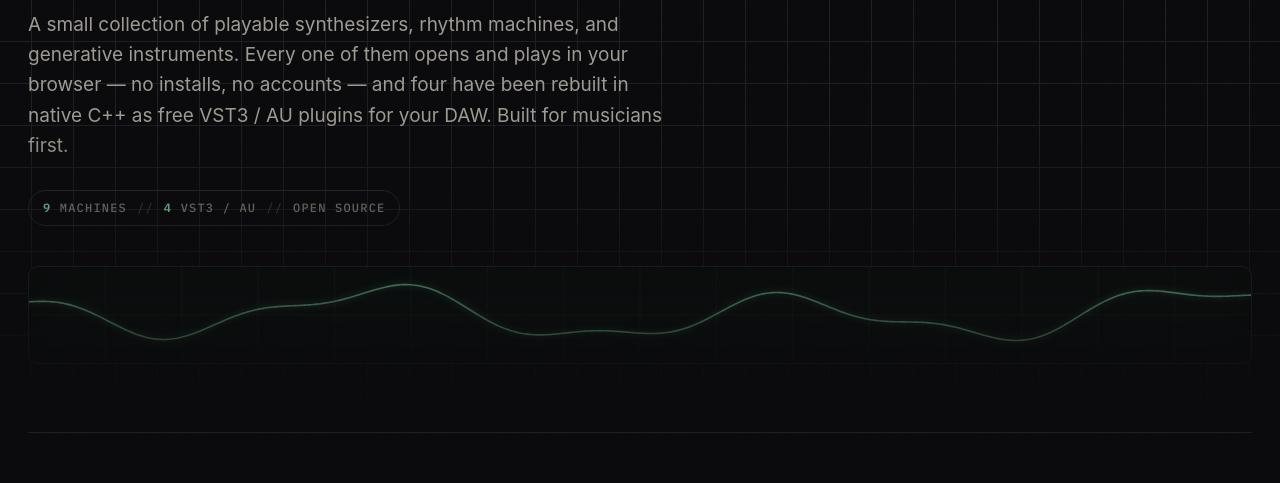
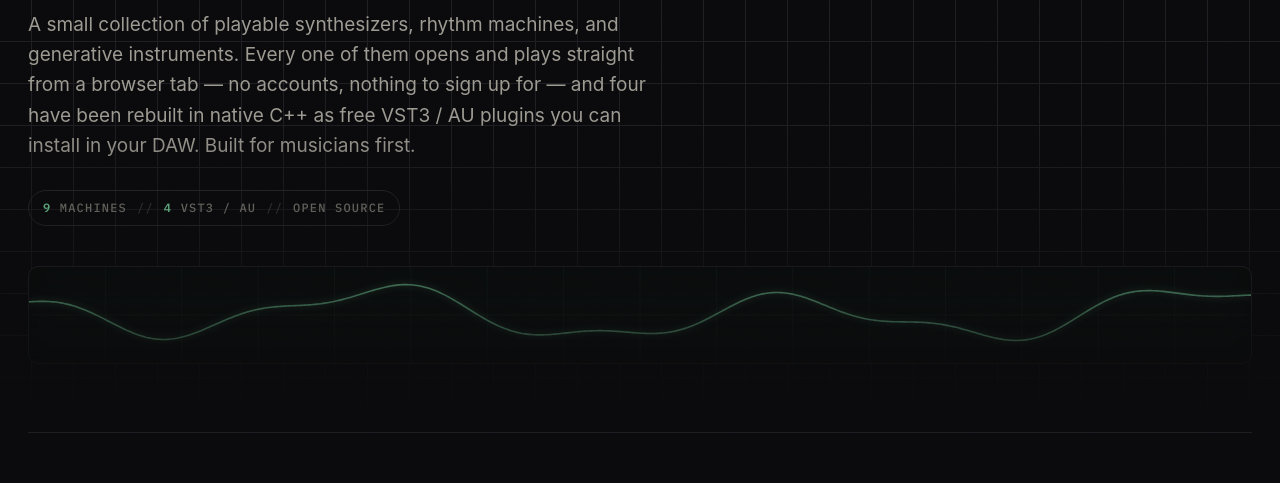
Before and after one commit to jtbartee/music-machines, a plain HTML site: page index.html in a window 1280 px wide. Shown: the part 317-800 px from the top of the page. Drawn offline with Linux system fonts and the light colour scheme.

Commit message:
Rewrite hero copy to account for native plugin downloads

```diff
--- a/index.html
+++ b/index.html
@@ -4,7 +4,7 @@
   <meta charset="UTF-8" />
   <meta name="viewport" content="width=device-width, initial-scale=1.0" />
   <title>J.BARTEE // MUSIC MACHINES — Browser Instruments &amp; Free VST3 / AU Plugins</title>
-  <meta name="description" content="Nine browser-based synthesizers, drum machines, and generative instruments — playable instantly, no installs — plus four of them as free VST3 / AU plugins for macOS. An independent electronic-music software collection by J.Bartee." />
+  <meta name="description" content="Nine browser-based synthesizers, drum machines, and generative instruments — playable instantly in a browser tab — plus four of them as free VST3 / AU plugins for macOS. An independent electronic-music software collection by J.Bartee." />
   <meta name="theme-color" content="#0a0a0c" />
   <link rel="canonical" href="https://jtbartee.github.io/music-machines/" />
 
@@ -59,9 +59,9 @@
         </h1>
         <p class="hero-sub">
           A small collection of playable synthesizers, rhythm machines, and generative
-          instruments. Every one of them opens and plays in your browser — no installs, no
-          accounts — and four have been rebuilt in native C++ as free VST3 / AU plugins for
-          your DAW. Built for musicians first.
+          instruments. Every one of them opens and plays straight from a browser tab — no
+          accounts, nothing to sign up for — and four have been rebuilt in native C++ as free
+          VST3 / AU plugins you can install in your DAW. Built for musicians first.
         </p>
         <p class="status-line">
           <span><strong data-machine-count>7</strong> MACHINES</span>
```
